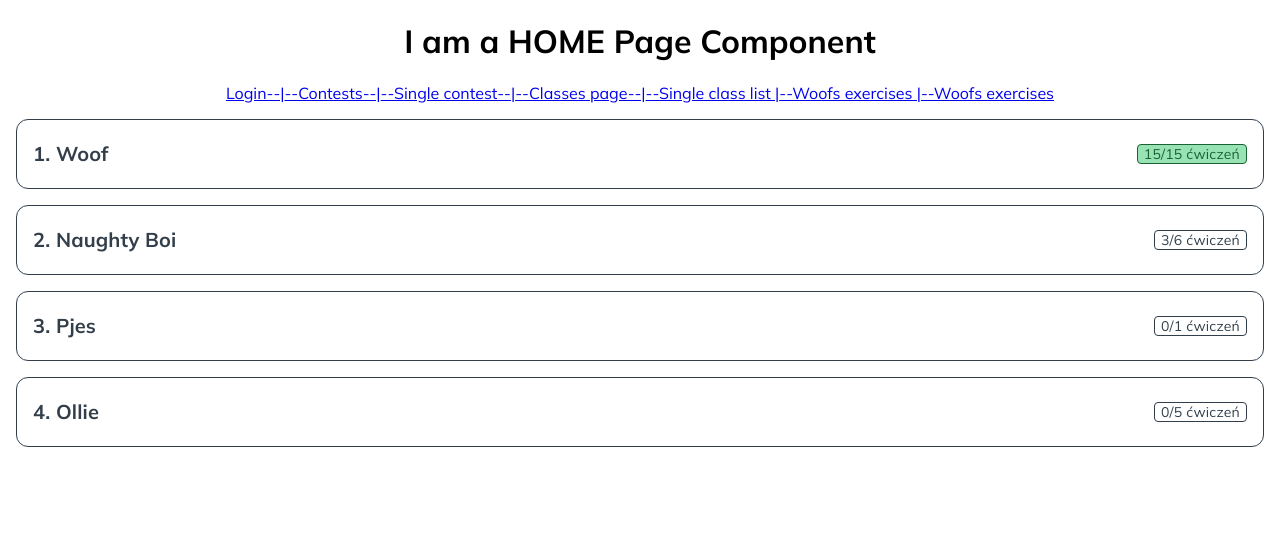
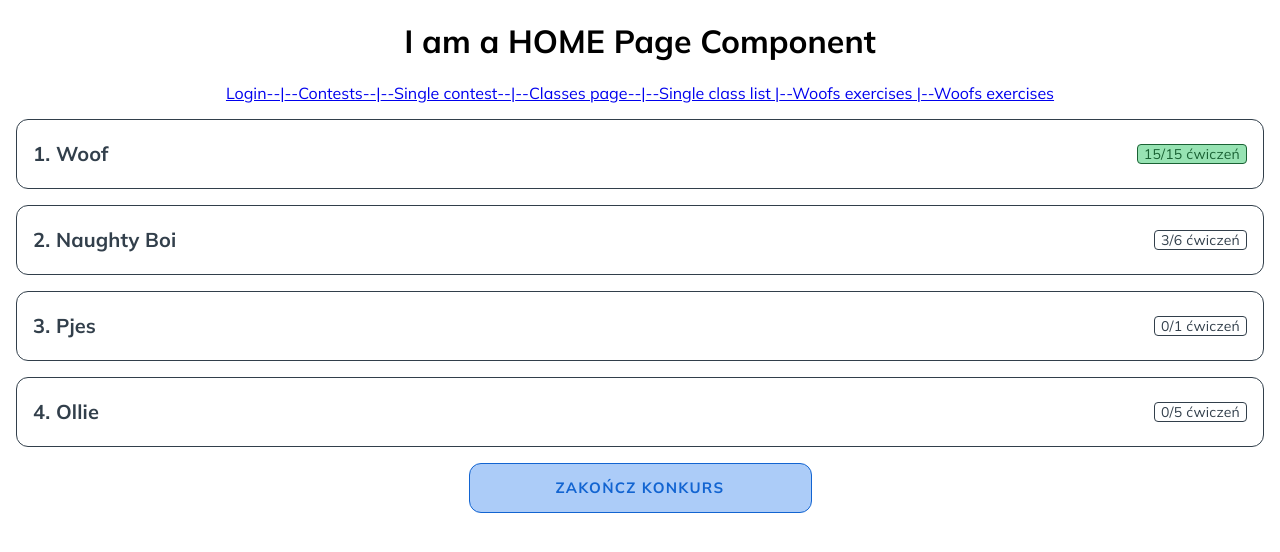
Before and after one commit to CC2021-WBL/GOOD-BOI-Application, a React (Create React App) app: page /contests/1/classes/1 in a window 1280 px wide. Shown: the top 552 px of the page. Built offline with nearby package versions, Linux system fonts and the light colour scheme.

Commit message:
fix: add button in ClassCompetitorsPage

```diff
--- a/src/Pages/ClassCompetitorsPage/ClassCompetitorsPage.js
+++ b/src/Pages/ClassCompetitorsPage/ClassCompetitorsPage.js
@@ -1,7 +1,12 @@
 import ClassOrDogButton from '../../Molecules/ClassCompetitorButton/ClassOrDogButton';
 import RANDOM_CONTESTS from '../../Data/Dummy-data/test-data-random-contests';
+import { Wrapper } from '../../Atoms/MainBtn/MainBtnStyled';
+import MainBtn from '../../Atoms/MainBtn/MainBtn';
 
 const ClassCompetitorsPage = () => {
+  function secondaryBtnHandler() {
+    console.log('secondary button clicked');
+  }
   return (
     <>
       {RANDOM_CONTESTS[0].obedienceClasses[0].dogs.map((dog, index) => {
@@ -18,6 +23,13 @@ const ClassCompetitorsPage = () => {
           />
         );
       })}
+      <Wrapper>
+        <MainBtn
+          onClick={secondaryBtnHandler}
+          secondary
+          text="ZAKOŃCZ KONKURS"
+        />
+      </Wrapper>
     </>
   );
 };
--- a/src/Pages/ClassesPage/ClassesPage.js
+++ b/src/Pages/ClassesPage/ClassesPage.js
@@ -4,15 +4,10 @@ import { Wrapper } from '../../Atoms/MainBtn/MainBtnStyled';
 import MainBtn from '../../Atoms/MainBtn/MainBtn';
 
 const ClassesPage = () => {
-  // function primaryBtnHandler() {
-  //   console.log('primary button clicked');
-  // }
   function secondaryBtnHandler() {
     console.log('secondary button clicked');
   }
-  // function ternaryBtnHandler() {
-  //   console.log('ternary button clicked');
-  // }
+
   return (
     <>
       {RANDOM_CONTESTS[0].obedienceClasses.map((classObject) => {
@@ -31,13 +26,7 @@ const ClassesPage = () => {
         );
       })}
       <Wrapper>
-        {/* <MainBtn onClick={primaryBtnHandler} primary text="PRIMARY btn" /> */}
-        <MainBtn
-          onClick={secondaryBtnHandler}
-          secondary
-          text="ZAKOŃCZ KONKURS"
-        />
-        {/* <MainBtn onClick={ternaryBtnHandler} ternary text="TERNARY btn" /> */}
+        <MainBtn onClick={secondaryBtnHandler} secondary text="ZAKOŃCZ KLASĘ" />
       </Wrapper>
     </>
   );
```
